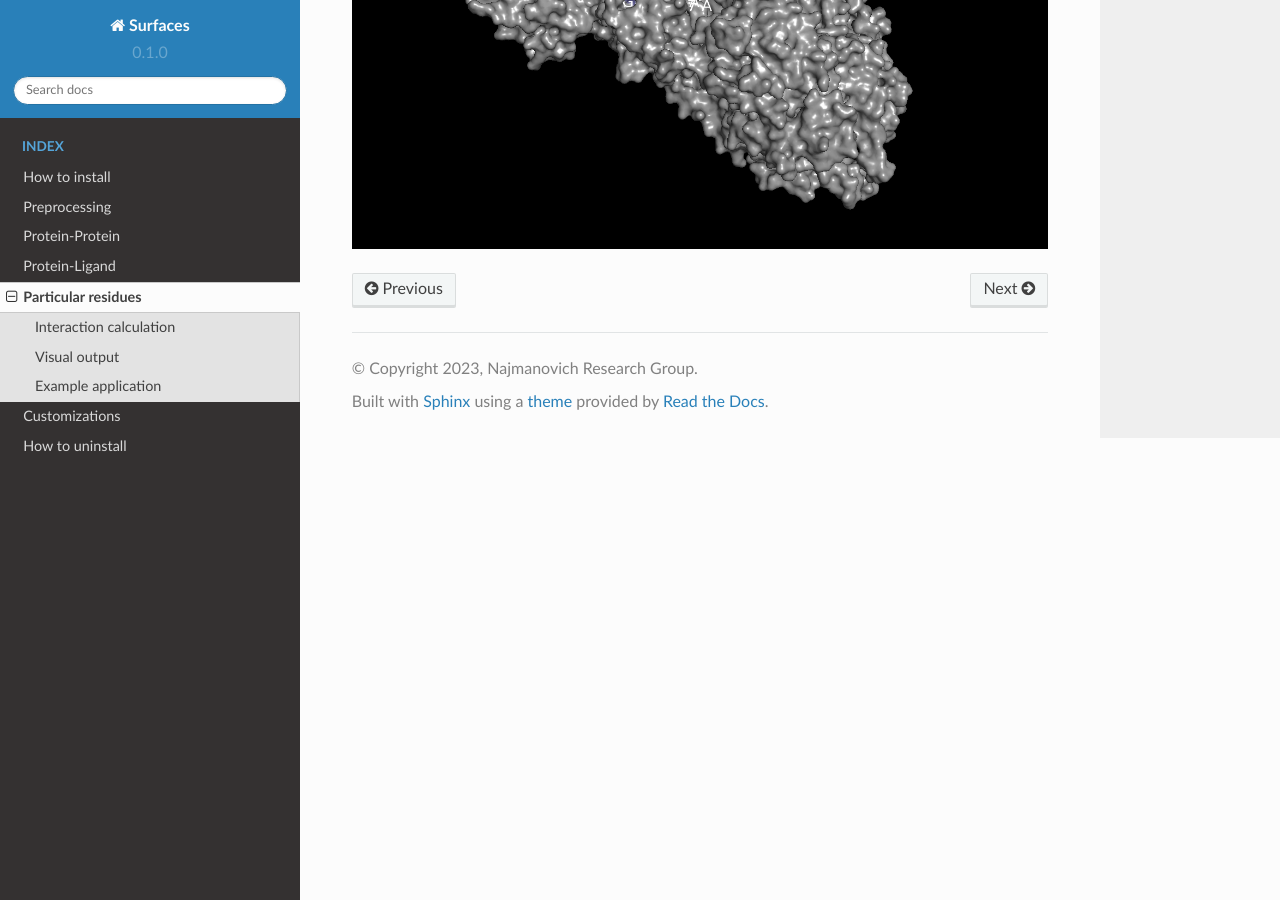
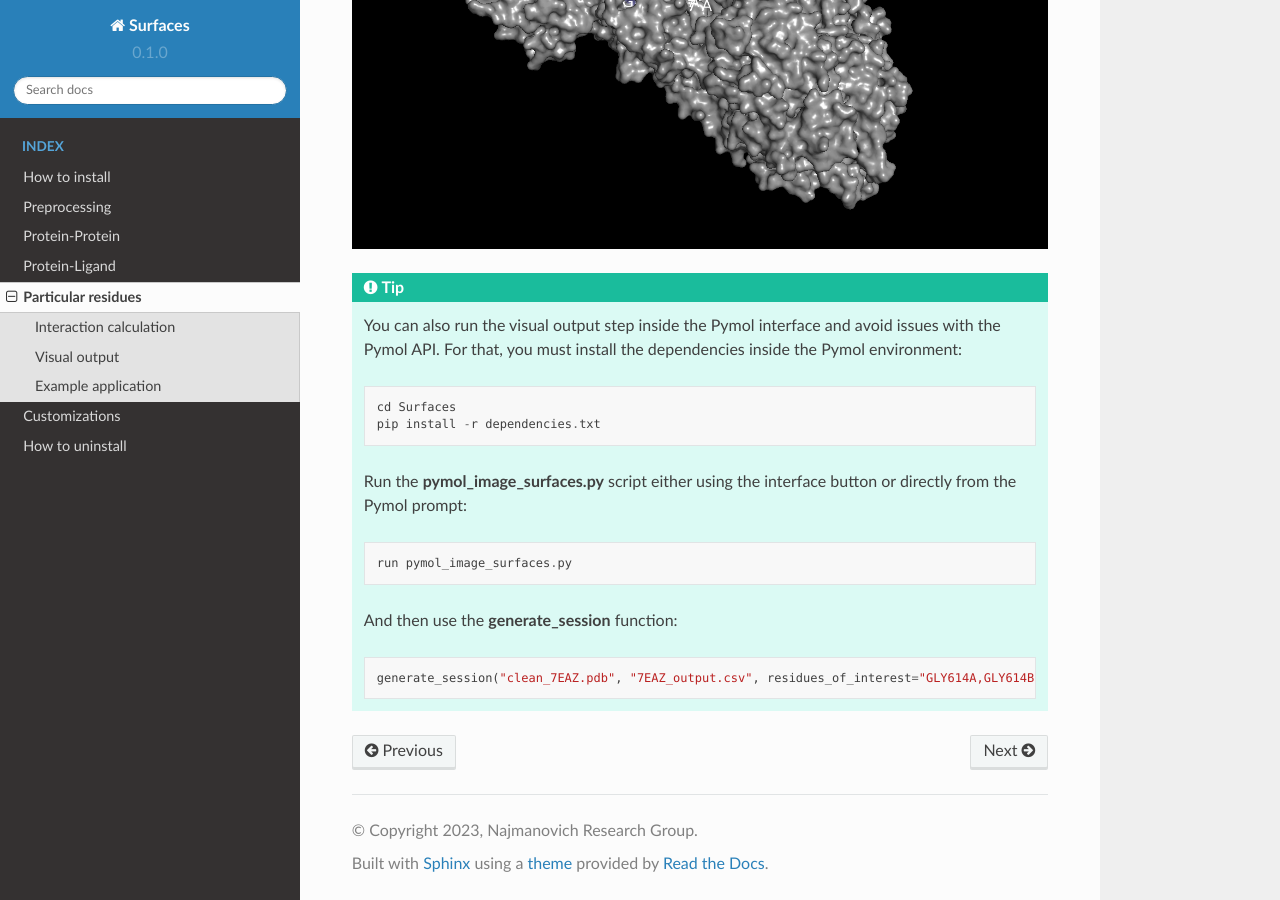
Before and after one commit to nataliateruel/Surfaces_tutorial, a Sphinx documentation site: the page built from docs/source/Particular_residues.rst, in a window 1280 px wide and 900 px high, scrolled down 2684 px. Built offline with Sphinx 7.4.7 and the Read the Docs theme 2.0.0, drawn with Linux system fonts in a browser that asks for light colours.

Commit message:
Update Particular_residues.rst

```diff
--- a/docs/source/Particular_residues.rst
+++ b/docs/source/Particular_residues.rst
@@ -53,3 +53,18 @@
 
 .. image:: ./images/Visual_particular-residues.png
   :width: 750
+
+.. tip::
+
+      You can also run the visual output step inside the Pymol interface and avoid issues with the Pymol API. For that, you must install the dependencies inside the Pymol environment::
+
+	 cd Surfaces
+	 pip install -r dependencies.txt
+
+      Run the **pymol_image_surfaces.py** script either using the interface button or directly from the Pymol prompt::
+
+       run pymol_image_surfaces.py
+
+      And then use the **generate_session** function::
+
+       generate_session("clean_7EAZ.pdb", "7EAZ_output.csv", residues_of_interest="GLY614A,GLY614B,GLY614C")
```
